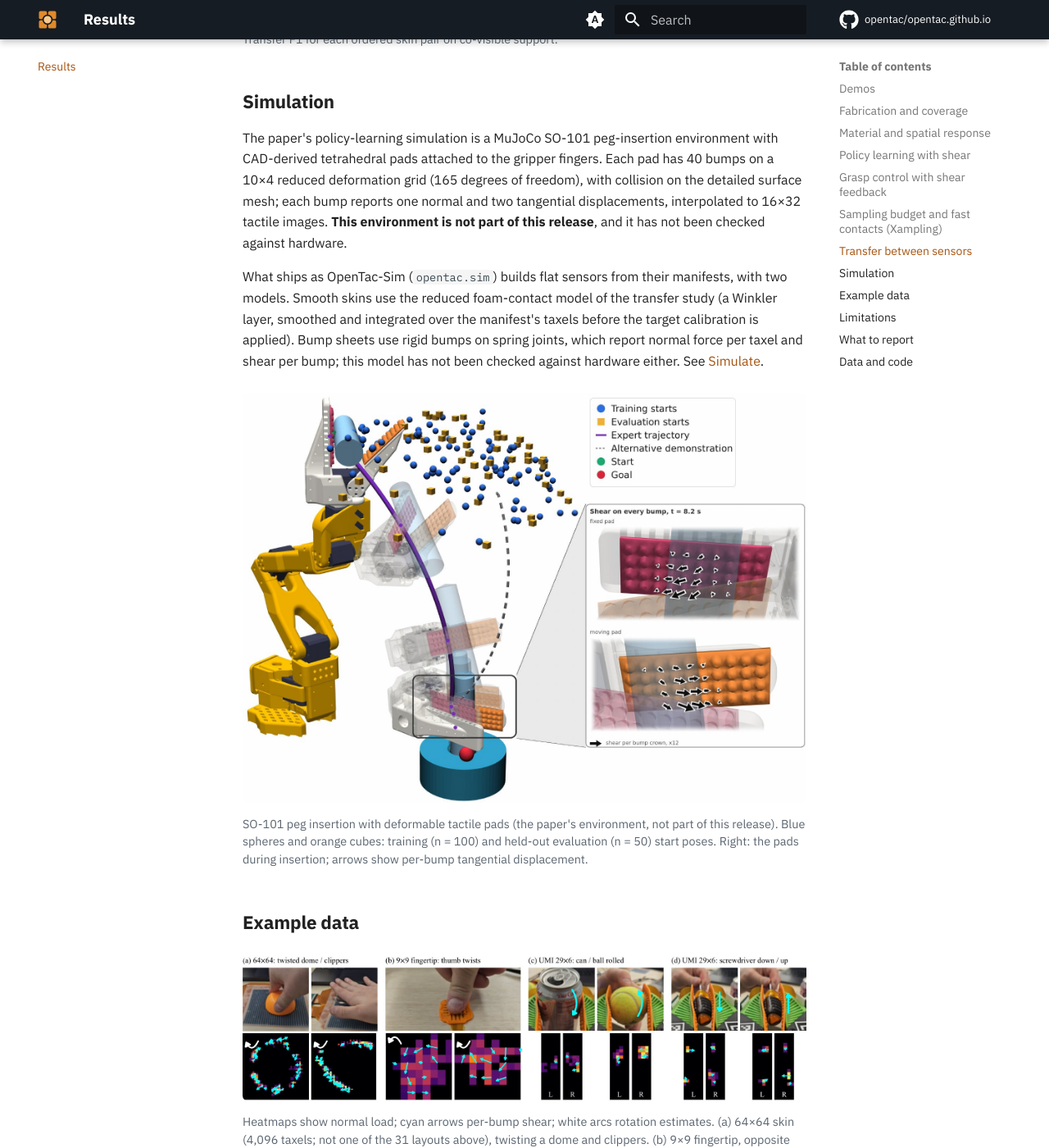
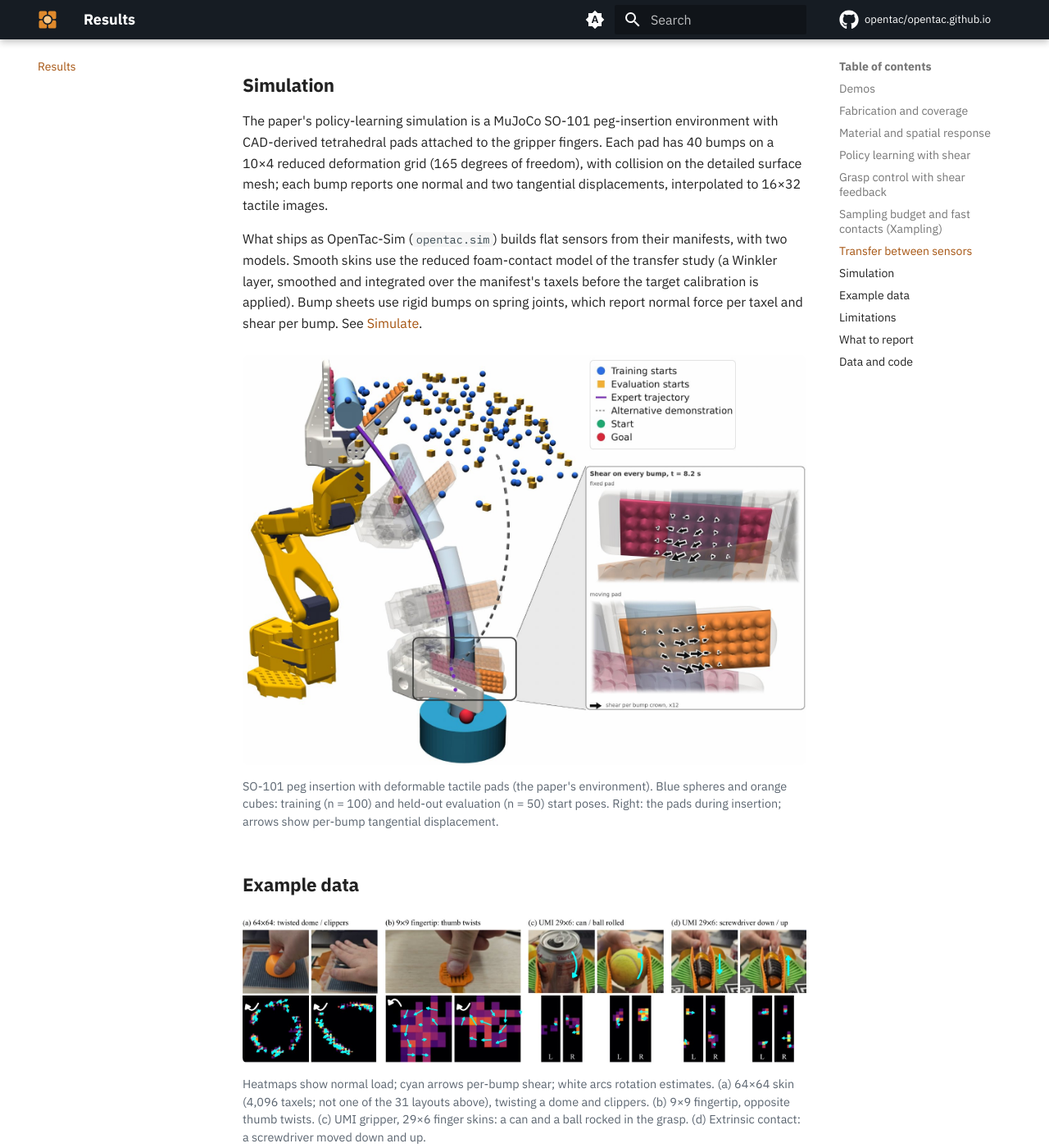
Before and after one commit to opentac/opentac.github.io, an MkDocs documentation site: the page built from docs/results.md, in a window 1280 px wide and 1400 px high, scrolled down 7641 px. Shown: the whole window at 82% size. Built offline with MkDocs 1.6.1 and Material for MkDocs 9.7.7, drawn with Linux system fonts in a browser that asks for light colours; comment, search, counter and statistics services are not loaded; some of the changed text lies outside the part shown.

Commit message:
Site: no simulator-validation or release-scope caveats, and the Xampling numbers name no board
Removed the bump model's 'not checked against hardware' (home, Simulate, Results), 'not part of this release' for the paper's deformable-pad environment (home, Results), the 'Not released yet' list and the paper-number test that needs unreleased data (Results), and the 70-pin board from the Xampling rates and the firmware table: the readout is the same; only the connector's pin count differs.

```diff
--- a/docs/results.md
+++ b/docs/results.md
@@ -84,7 +84,7 @@
 
 <div class="ot-grid2">
   <figure class="ot-clip"><div class="ot-media"><video data-loop muted loop playsinline preload="none" data-poster="../assets/loops/so101.jpg" aria-label="SO-101 plug insertion from the same start pose: the OpenTac-3D policy succeeds, the FlexiTac policy fails"><source src="../assets/loops/so101.mp4" type="video/mp4"></video></div><figcaption>SO-101 arm, plug insertion from one start pose: the OpenTac-3D policy succeeds, the FlexiTac policy fails. 2&times; speed.</figcaption></figure>
-  <figure class="ot-clip"><div class="ot-media"><video data-loop muted loop playsinline preload="none" data-poster="../assets/loops/sim_peg.jpg" aria-label="Simulated peg insertion: the normal-and-shear policy inserts the peg, the normal-only policy fails"><source src="../assets/loops/sim_peg.mp4" type="video/mp4"></video></div><figcaption>Peg insertion in simulation, with the deformable pads described under <a href="#simulation">Simulation</a> (not part of this release): the normal-and-shear policy inserts the peg, the normal-only policy does not.</figcaption></figure>
+  <figure class="ot-clip"><div class="ot-media"><video data-loop muted loop playsinline preload="none" data-poster="../assets/loops/sim_peg.jpg" aria-label="Simulated peg insertion: the normal-and-shear policy inserts the peg, the normal-only policy fails"><source src="../assets/loops/sim_peg.mp4" type="video/mp4"></video></div><figcaption>Peg insertion in simulation, with the deformable pads described under <a href="#simulation">Simulation</a>: the normal-and-shear policy inserts the peg, the normal-only policy does not.</figcaption></figure>
 </div>
 
 ## Grasp control with shear feedback
@@ -144,13 +144,13 @@
 
 ## Simulation
 
-The paper's policy-learning simulation is a MuJoCo SO-101 peg-insertion environment with CAD-derived tetrahedral pads attached to the gripper fingers. Each pad has 40 bumps on a 10&times;4 reduced deformation grid (165 degrees of freedom), with collision on the detailed surface mesh; each bump reports one normal and two tangential displacements, interpolated to 16&times;32 tactile images. **This environment is not part of this release**, and it has not been checked against hardware.
+The paper's policy-learning simulation is a MuJoCo SO-101 peg-insertion environment with CAD-derived tetrahedral pads attached to the gripper fingers. Each pad has 40 bumps on a 10&times;4 reduced deformation grid (165 degrees of freedom), with collision on the detailed surface mesh; each bump reports one normal and two tangential displacements, interpolated to 16&times;32 tactile images.
 
-What ships as OpenTac-Sim (`opentac.sim`) builds flat sensors from their manifests, with two models. Smooth skins use the reduced foam-contact model of the transfer study (a Winkler layer, smoothed and integrated over the manifest's taxels before the target calibration is applied). Bump sheets use rigid bumps on spring joints, which report normal force per taxel and shear per bump; this model has not been checked against hardware either. See [Simulate](sim.md).
+What ships as OpenTac-Sim (`opentac.sim`) builds flat sensors from their manifests, with two models. Smooth skins use the reduced foam-contact model of the transfer study (a Winkler layer, smoothed and integrated over the manifest's taxels before the target calibration is applied). Bump sheets use rigid bumps on spring joints, which report normal force per taxel and shear per bump. See [Simulate](sim.md).
 
 <figure class="ot-fig" markdown="span" style="max-width: 40rem">
   [![SO-101 peg insertion in simulation with deformable tactile pads, training and evaluation start poses, and close-ups of the pads with per-bump displacement arrows.](assets/figures/simulation.jpg){ loading=lazy }](assets/figures/simulation.jpg)
-  <figcaption>SO-101 peg insertion with deformable tactile pads (the paper's environment, not part of this release). Blue spheres and orange cubes: training (n&nbsp;=&nbsp;100) and held-out evaluation (n&nbsp;=&nbsp;50) start poses. Right: the pads during insertion; arrows show per-bump tangential displacement.</figcaption>
+  <figcaption>SO-101 peg insertion with deformable tactile pads (the paper's environment). Blue spheres and orange cubes: training (n&nbsp;=&nbsp;100) and held-out evaluation (n&nbsp;=&nbsp;50) start poses. Right: the pads during insertion; arrows show per-bump tangential displacement.</figcaption>
 </figure>
 
 ## Example data
@@ -179,7 +179,4 @@
 
 - OpenTac-CAD (`opentac/cad/`), the readout firmware (`firmware/`, with prebuilt binaries), the readout boards' KiCad and JLCPCB files (`hardware/`), and the `opentac` Python package for reading and recording sensors, OpenTac-Sim (`opentac.sim`) and OpenTac-Transfer (`opentac.transfer`).
 - The 31 fabricated designs, regenerated for the current readout boards, each with its Gerbers, KiCad board and manifest: [Ready-to-order designs](design/examples.md).
-- `tests/sim/test_paper_numbers.py`. It recomputes, to two decimals, the median shape F1 values under [Transfer between sensors](#transfer-between-sensors) (transfer, transfer on co-visible support, the two resizing baselines, the foam model and same-skin repeatability) and the foam model's contact-centre and area errors, from the per-press result rows in `results_pose.json`. That file (29&nbsp;MB) is not in the repository, so the test is skipped unless `OPENTAC_PAPER_RESULTS` points at a copy.
 - The nine recorded presses behind [How it works](learn/index.md) (three objects on three skins), in the form the page plays them, in `docs/learn/data/takes/`.
-
-Not released yet: the calibration data (the load-cell measurements behind the material response and the three-axis calibration; `opentac.calibrate` reads a calibration file, but none is included), the experiment data (the per-press transfer and simulation results, the policy-learning and grasp-control trials, the Xampling drop recordings, and the raw recordings behind How it works), and the policy-learning simulation described under [Simulation](#simulation).
```
Also changed, not shown: docs/hardware.md (+1 -1 lines), docs/index.md (+2 -2 lines), docs/sim.md (+0 -3 lines), docs/use/xampling.md (+1 -2 lines).
